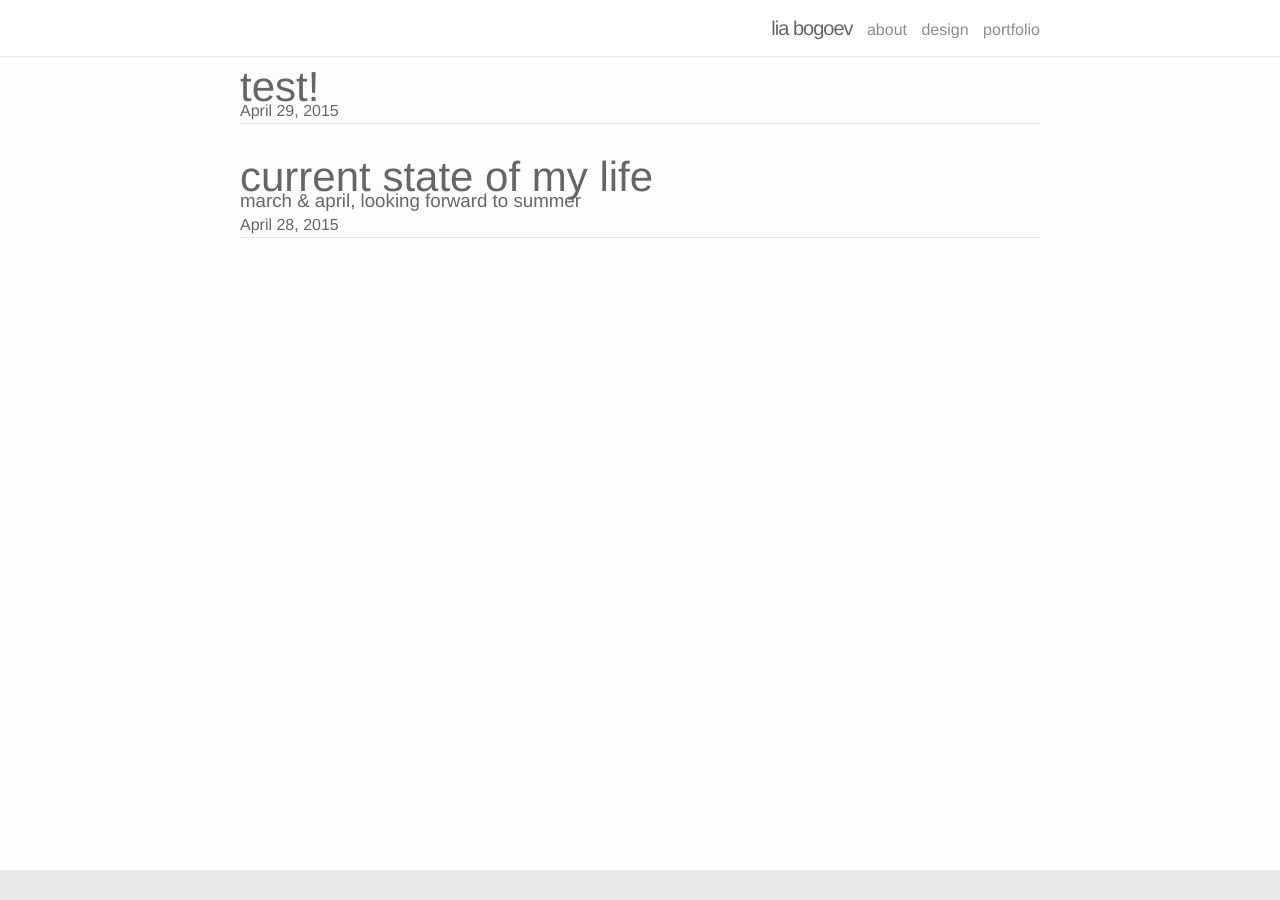
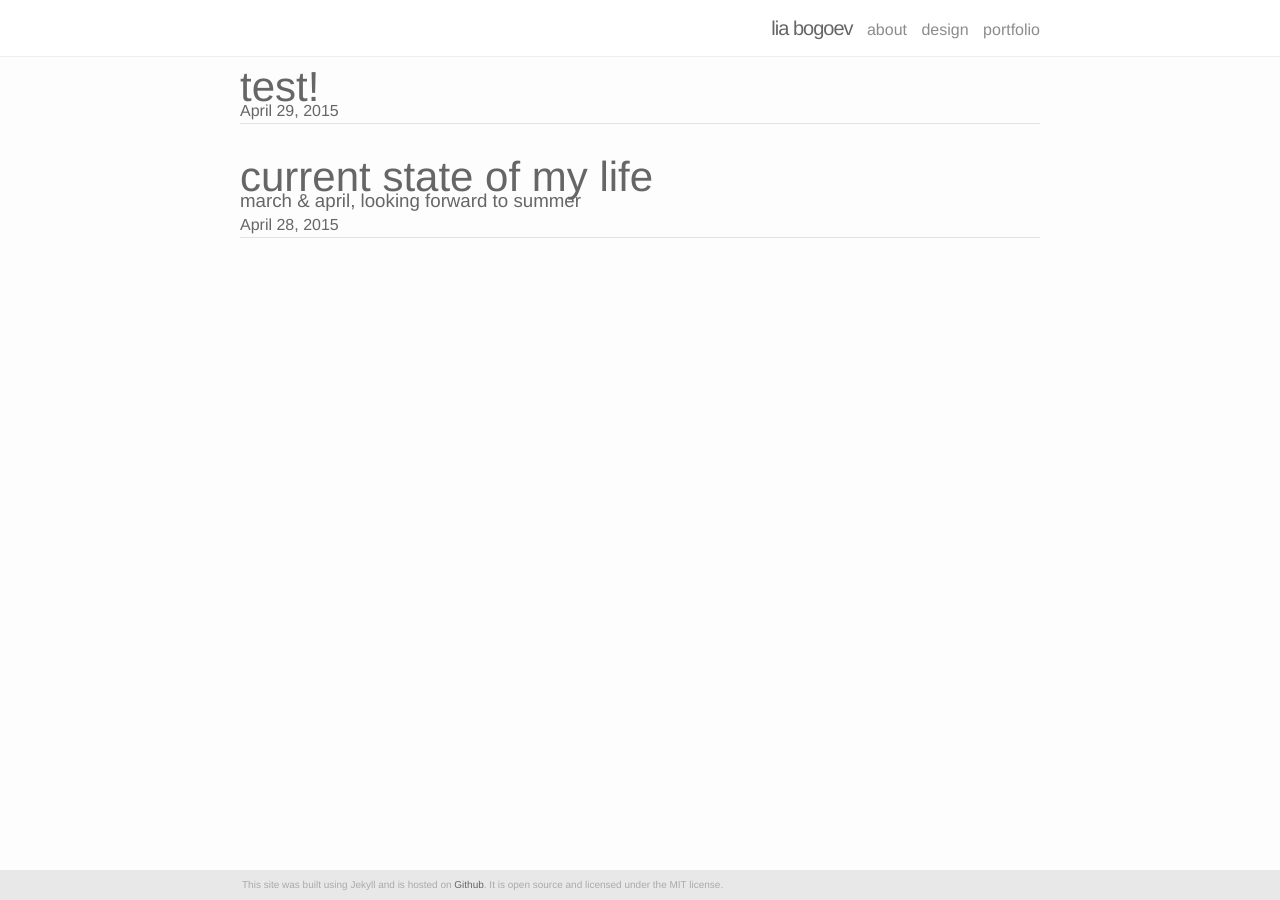
Before and after one commit to Angelo1211/bogoli.github.io, a Jekyll site: the page built from index.html, in a window 1280 px wide. Built offline with Jekyll 4.4.1, drawn with Linux system fonts in a browser that asks for light colours; the list of posts is cut into pages by our own code.

Commit message:
Updates text to footer.

```diff
--- a/_includes/footer.html
+++ b/_includes/footer.html
@@ -1,7 +1,7 @@
 <footer class="site-footer">
 
   <div class="wrapper">
-
+  	<p>This site was built using Jekyll and is hosted on <a href="https://github.com/bogoli/bogoli.github.io">Github</a>. It is open source and licensed under the MIT license.</p>
   </div>
 
 </footer>
```
